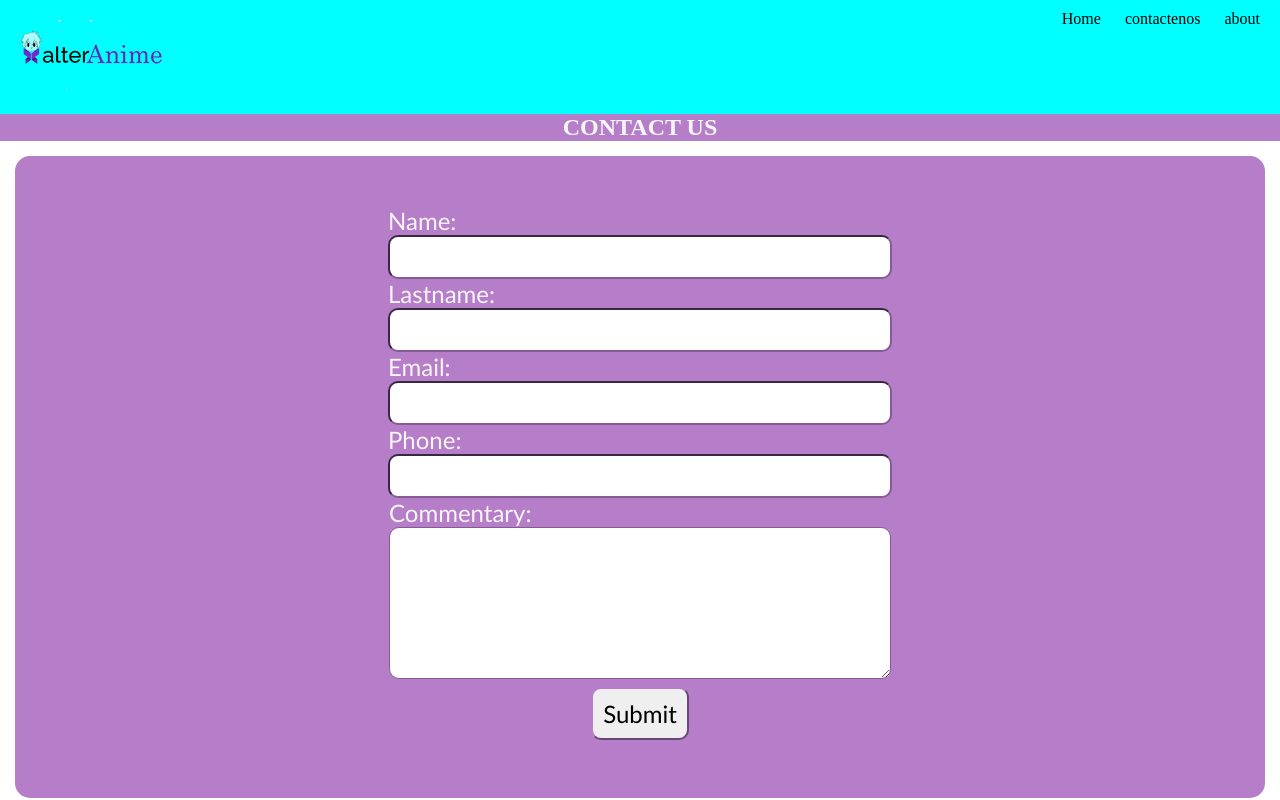
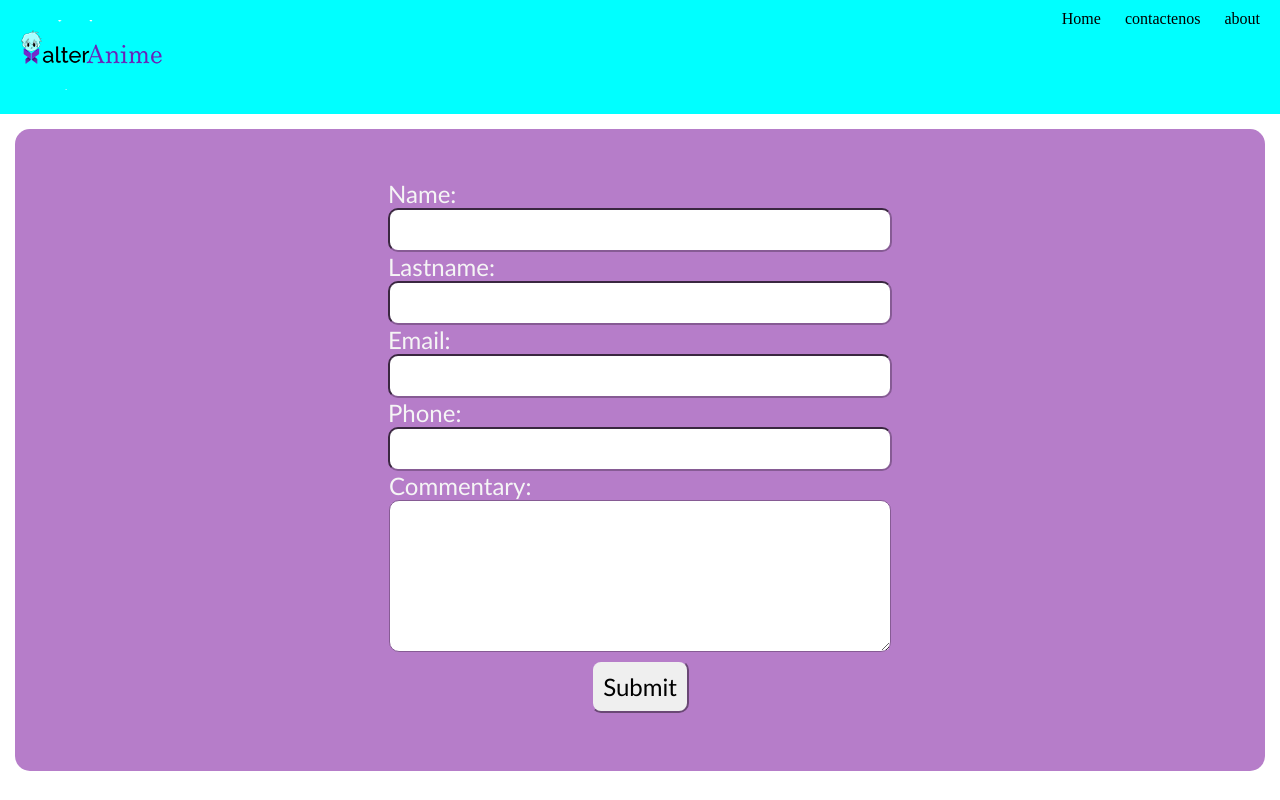
Before and after one commit to EstebanPz-97/Proyecto_semana_10, a React (Create React App) app: page /contactenos in a window 1280 px wide. Shown: the top 800 px of the page. Built offline with nearby package versions, Linux system fonts and the light colour scheme; the HTML template or start-up script is replaced by a standard one.

Commit message:
estilos en contacto

```diff
--- a/src/views/Contactenos/contactenos.css
+++ b/src/views/Contactenos/contactenos.css
@@ -1,10 +1,3 @@
-.H2 {
-    display: flex;
-    align-items: center;
-    justify-content: center;
-    background-color: #b67dc9;
-    color: whitesmoke;
-}
 
 .conatiner_center{
     display:flex ;
--- a/src/views/Contactenos/index.js
+++ b/src/views/Contactenos/index.js
@@ -37,8 +37,7 @@ function Contactenos() {
 
     return(
         <div>
-            <h2 className="H2"> CONTACT US</h2>
-            <form className="conatiner_center" onSubmit={submit}>
+                    <form className="conatiner_center" onSubmit={submit}>
                 <div >
                    <label htmlFor="" className="label">Name:</label>
                    <input  className="input" type= "text" value={persona.nombre} name="nombre" onChange={formulario}/>
```
